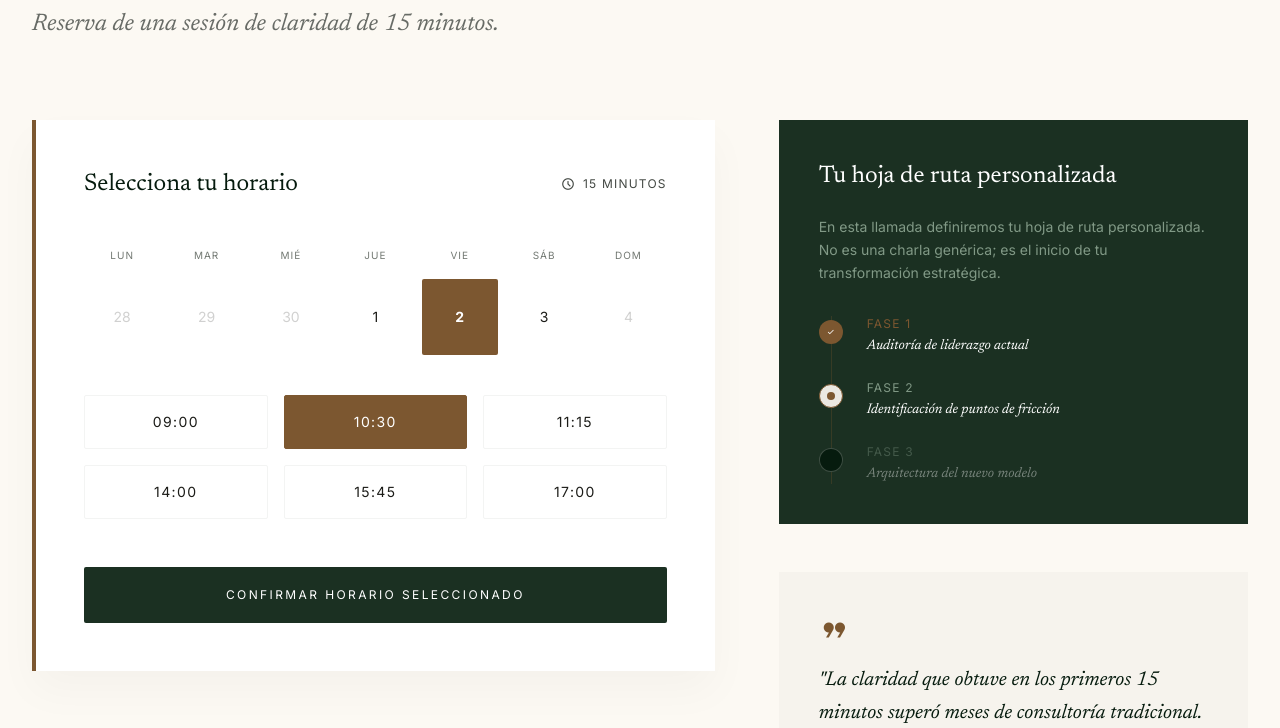
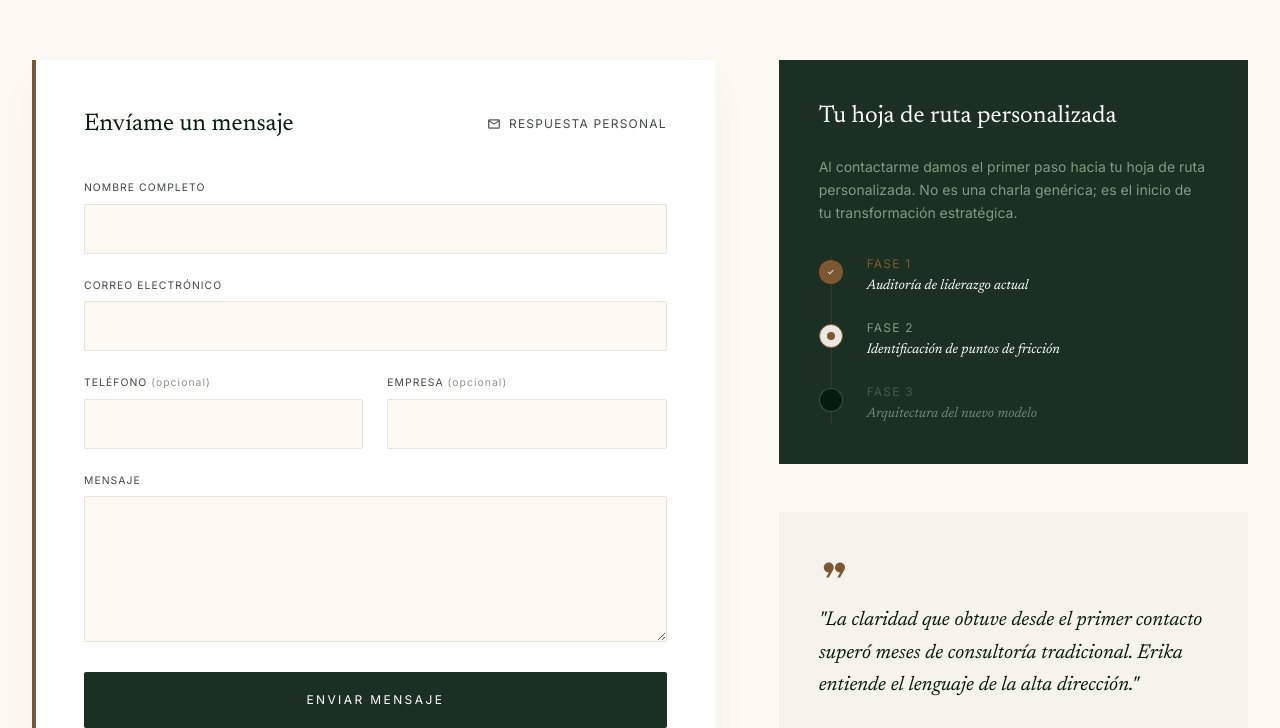
Before and after one commit to CaniPack/erika-valencia-web, a plain HTML site: page agenda.html in a window 1280 px wide. Shown: the part 296-1024 px from the top of the page. Drawn offline with nearby package versions, Linux system fonts and the light colour scheme; grey boxes are pictures that could not be loaded.

Commit message:
Update agenda and navigation links to reflect 'Contacto' instead of 'Agendar'; revise text for clarity and engagement in multiple sections across the site.

```diff
--- a/agenda.html
+++ b/agenda.html
@@ -102,21 +102,21 @@
 <div class="hidden md:flex gap-6 lg:gap-8 items-center flex-wrap">
 <a class="font-newsreader text-lg uppercase tracking-widest text-[#1b3022] dark:text-[#ebe8e2] opacity-70 hover:text-[#7c5730] transition-colors duration-300" href="index.html">Inicio</a>
 <a class="font-newsreader text-lg uppercase tracking-widest text-[#1b3022] dark:text-[#ebe8e2] opacity-70 hover:text-[#7c5730] transition-colors duration-300" href="programa.html">Estrategia Ejecutiva</a>
-<a class="font-newsreader text-lg uppercase tracking-widest text-[#7c5730] font-semibold" href="agenda.html">Agendar</a>
+<a class="font-newsreader text-lg uppercase tracking-widest text-[#7c5730] font-semibold" href="agenda.html">Contacto</a>
 <a class="font-newsreader text-lg uppercase tracking-widest text-[#1b3022] dark:text-[#ebe8e2] opacity-70 hover:text-[#7c5730] transition-colors duration-300" href="sobre.html">Sobre Erika</a>
-<a class="bg-secondary text-on-secondary px-6 py-2 rounded-lg font-label text-[0.75rem] uppercase tracking-[0.1em] active:scale-95 transition-transform text-center" href="agenda.html">Reservar llamada</a>
+<a class="bg-secondary text-on-secondary px-6 py-2 rounded-lg font-label text-[0.75rem] uppercase tracking-[0.1em] active:scale-95 transition-transform text-center" href="agenda.html">Contactar</a>
 </div>
 </div>
 </header>
 <main class="pt-32 pb-20">
 <section class="max-w-7xl mx-auto px-8 mb-20">
 <div class="max-w-3xl">
-<span class="font-label text-xs uppercase tracking-[0.2em] text-secondary mb-4 block">Confirmación de sesión</span>
+<span class="font-label text-xs uppercase tracking-[0.2em] text-secondary mb-4 block">Contacto</span>
 <h1 class="font-headline text-5xl md:text-6xl text-primary leading-tight tracking-[-0.02em] mb-6">
-                    ¡Paso completado! Solo falta un último detalle.
+                    Hablemos de tu liderazgo
                 </h1>
 <p class="font-headline italic text-2xl text-on-surface-variant opacity-80">
-                    Reserva de una sesión de claridad de 15 minutos.
+                    Cuéntame en qué punto estás y te respondo lo antes posible.
                 </p>
 </div>
 </section>
@@ -124,50 +124,51 @@
 <div class="lg:col-span-7">
 <div class="bg-surface-container-lowest p-8 md:p-12 shadow-[0_20px_40px_rgba(28,28,24,0.03)] border-l-4 border-secondary">
 <div class="flex items-center justify-between mb-10 flex-wrap gap-4">
-<h2 class="font-headline text-2xl text-primary">Selecciona tu horario</h2>
+<h2 class="font-headline text-2xl text-primary">Envíame un mensaje</h2>
 <div class="flex items-center gap-2 text-on-surface-variant">
-<span class="material-symbols-outlined text-sm">schedule</span>
-<span class="font-label text-xs uppercase tracking-widest">15 minutos</span>
+<span class="material-symbols-outlined text-sm">mail</span>
+<span class="font-label text-xs uppercase tracking-widest">Respuesta personal</span>
 </div>
 </div>
-<div class="grid grid-cols-7 gap-2 mb-10">
-<div class="text-center font-label text-[10px] text-outline tracking-widest py-2 uppercase">Lun</div>
-<div class="text-center font-label text-[10px] text-outline tracking-widest py-2 uppercase">Mar</div>
-<div class="text-center font-label text-[10px] text-outline tracking-widest py-2 uppercase">Mié</div>
-<div class="text-center font-label text-[10px] text-outline tracking-widest py-2 uppercase">Jue</div>
-<div class="text-center font-label text-[10px] text-outline tracking-widest py-2 uppercase">Vie</div>
-<div class="text-center font-label text-[10px] text-outline tracking-widest py-2 uppercase">Sáb</div>
-<div class="text-center font-label text-[10px] text-outline tracking-widest py-2 uppercase">Dom</div>
-<div class="aspect-square flex items-center justify-center text-sm opacity-20">28</div>
-<div class="aspect-square flex items-center justify-center text-sm opacity-20">29</div>
-<div class="aspect-square flex items-center justify-center text-sm opacity-20">30</div>
-<button type="button" class="aspect-square flex items-center justify-center text-sm hover:bg-surface-container-high transition-colors rounded-sm">1</button>
-<button type="button" class="aspect-square flex items-center justify-center text-sm bg-secondary text-white font-bold rounded-sm">2</button>
-<button type="button" class="aspect-square flex items-center justify-center text-sm hover:bg-surface-container-high transition-colors rounded-sm">3</button>
-<div class="aspect-square flex items-center justify-center text-sm opacity-20">4</div>
+<form id="contact-form" class="space-y-6" action="https://formsubmit.co/tu-correo@ejemplo.com" method="POST">
+<input type="hidden" name="_subject" value="Nuevo mensaje desde la web — Erika Valencia Rivas"/>
+<input type="hidden" name="_captcha" value="false"/>
+<input type="hidden" name="_template" value="table"/>
+<div>
+<label for="nombre" class="block font-label text-[0.65rem] uppercase tracking-widest text-on-surface-variant mb-2">Nombre completo</label>
+<input id="nombre" name="nombre" type="text" required autocomplete="name" class="w-full rounded-sm border-outline-variant/40 bg-surface px-4 py-3 font-body text-on-surface focus:border-secondary focus:ring-secondary/20"/>
 </div>
-<div class="space-y-4">
-<div class="grid grid-cols-2 md:grid-cols-3 gap-4">
-<button type="button" class="py-4 border border-outline-variant/20 font-label text-sm tracking-widest hover:border-secondary transition-colors uppercase rounded-sm">09:00</button>
-<button type="button" class="py-4 border border-secondary bg-secondary text-white font-label text-sm tracking-widest uppercase rounded-sm">10:30</button>
-<button type="button" class="py-4 border border-outline-variant/20 font-label text-sm tracking-widest hover:border-secondary transition-colors uppercase rounded-sm">11:15</button>
-<button type="button" class="py-4 border border-outline-variant/20 font-label text-sm tracking-widest hover:border-secondary transition-colors uppercase rounded-sm">14:00</button>
-<button type="button" class="py-4 border border-outline-variant/20 font-label text-sm tracking-widest hover:border-secondary transition-colors uppercase rounded-sm">15:45</button>
-<button type="button" class="py-4 border border-outline-variant/20 font-label text-sm tracking-widest hover:border-secondary transition-colors uppercase rounded-sm">17:00</button>
+<div>
+<label for="email" class="block font-label text-[0.65rem] uppercase tracking-widest text-on-surface-variant mb-2">Correo electrónico</label>
+<input id="email" name="email" type="email" required autocomplete="email" class="w-full rounded-sm border-outline-variant/40 bg-surface px-4 py-3 font-body text-on-surface focus:border-secondary focus:ring-secondary/20"/>
+</div>
+<div class="grid grid-cols-1 sm:grid-cols-2 gap-6">
+<div>
+<label for="telefono" class="block font-label text-[0.65rem] uppercase tracking-widest text-on-surface-variant mb-2">Teléfono <span class="normal-case opacity-60">(opcional)</span></label>
+<input id="telefono" name="telefono" type="tel" autocomplete="tel" class="w-full rounded-sm border-outline-variant/40 bg-surface px-4 py-3 font-body text-on-surface focus:border-secondary focus:ring-secondary/20"/>
+</div>
+<div>
+<label for="empresa" class="block font-label text-[0.65rem] uppercase tracking-widest text-on-surface-variant mb-2">Empresa <span class="normal-case opacity-60">(opcional)</span></label>
+<input id="empresa" name="empresa" type="text" autocomplete="organization" class="w-full rounded-sm border-outline-variant/40 bg-surface px-4 py-3 font-body text-on-surface focus:border-secondary focus:ring-secondary/20"/>
 </div>
 </div>
-<div class="mt-12">
-<button type="button" class="w-full bg-primary-container text-on-primary py-5 font-label text-xs uppercase tracking-[0.2em] hover:bg-primary transition-colors rounded-sm">
-                            Confirmar horario seleccionado
+<div>
+<label for="mensaje" class="block font-label text-[0.65rem] uppercase tracking-widest text-on-surface-variant mb-2">Mensaje</label>
+<textarea id="mensaje" name="mensaje" required rows="5" class="w-full rounded-sm border-outline-variant/40 bg-surface px-4 py-3 font-body text-on-surface focus:border-secondary focus:ring-secondary/20 resize-y min-h-[120px]"></textarea>
+</div>
+<div class="mt-2">
+<button type="submit" class="w-full bg-primary-container text-on-primary py-5 font-label text-xs uppercase tracking-[0.2em] hover:bg-primary transition-colors rounded-sm">
+                            Enviar mensaje
                         </button>
 </div>
+</form>
 </div>
 </div>
 <div class="lg:col-span-5 space-y-12">
 <div class="bg-primary-container p-10 text-on-primary">
 <h3 class="font-headline text-2xl mb-6">Tu hoja de ruta personalizada</h3>
 <p class="font-body text-sm text-on-primary-container leading-relaxed mb-8">
-                        En esta llamada definiremos tu hoja de ruta personalizada. No es una charla genérica; es el inicio de tu transformación estratégica.
+                        Al contactarme damos el primer paso hacia tu hoja de ruta personalizada. No es una charla genérica; es el inicio de tu transformación estratégica.
                     </p>
 <div class="space-y-6 relative">
 <div class="absolute left-3 top-0 bottom-0 w-[1px] bg-secondary opacity-30"></div>
@@ -202,7 +203,7 @@
 <div class="bg-surface-container-low p-10">
 <span class="material-symbols-outlined text-secondary text-3xl mb-4" style="font-variation-settings: 'FILL' 1;">format_quote</span>
 <blockquote class="font-headline italic text-xl text-primary leading-relaxed mb-8">
-                        "La claridad que obtuve en los primeros 15 minutos superó meses de consultoría tradicional. Erika entiende el lenguaje de la alta dirección."
+                        "La claridad que obtuve desde el primer contacto superó meses de consultoría tradicional. Erika entiende el lenguaje de la alta dirección."
                     </blockquote>
 <div class="flex items-center gap-4">
 <div class="w-12 h-12 rounded-full overflow-hidden grayscale">
```
Also changed, not shown: index.html (+3 -3 lines), programa.html (+2 -2 lines), sobre.html (+4 -4 lines).
